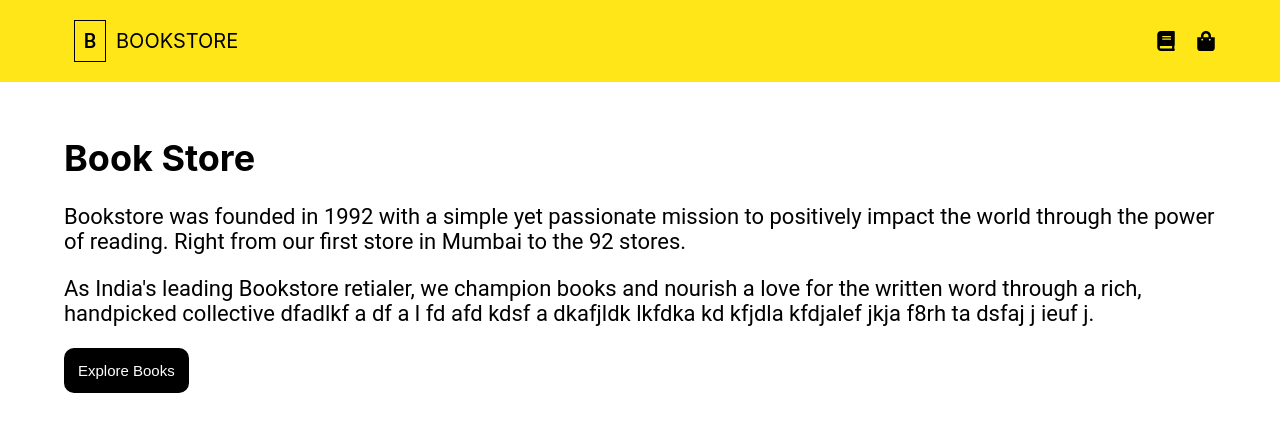
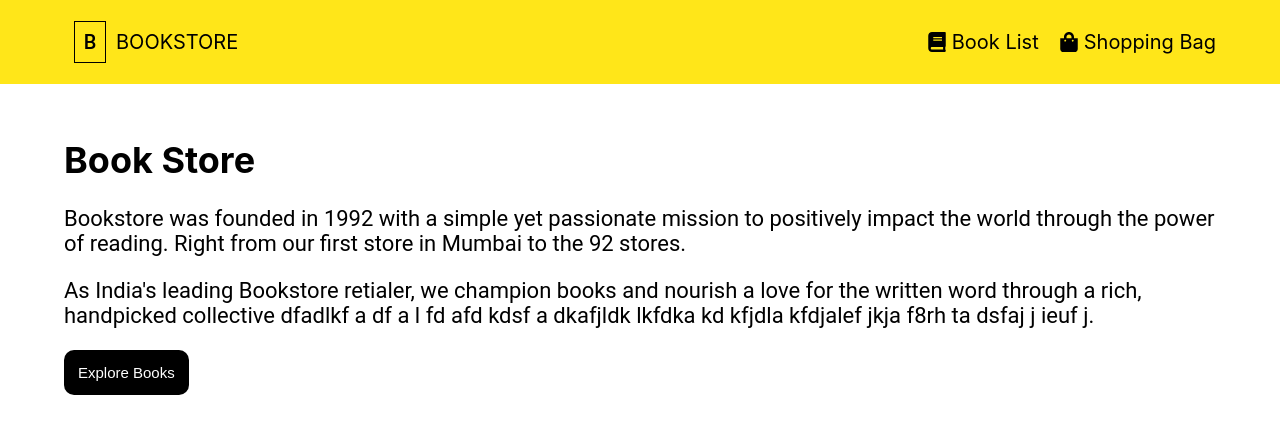
Before and after one commit to AnalogAnt/BookStore_Web, a React (Create React App) app: page / in a window 1280 px wide. Shown: the top 434 px of the page. Built offline with nearby package versions, Linux system fonts and the light colour scheme.

Commit message:
Make Header responsive

```diff
--- a/src/components/Header/index.css
+++ b/src/components/Header/index.css
@@ -62,3 +62,11 @@
     font-weight: 500;
     margin: 10px;
 }
+
+@media screen and (min-width:768px){
+    .icon-name
+    {
+        display: inline;
+        margin-left: 5px;
+    }
+}
```
